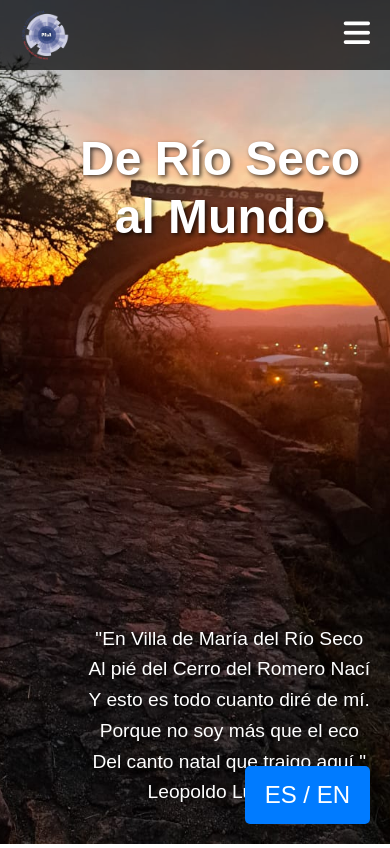
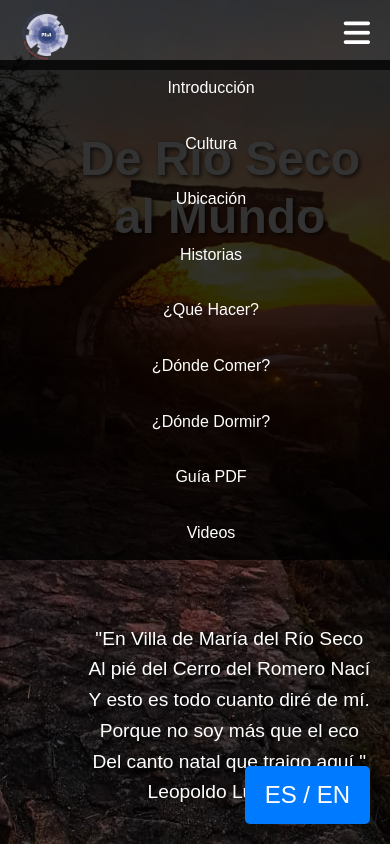
Before and after one commit to AlexanderAlmiron/FromRioSecoToTheWorld, a PHP site: page / in a window 390 px wide, after a click that opens the changed part. Shown: the top 848 px of the page. Run offline with PHP 8.4, Linux system fonts and the light colour scheme; some libraries are stand-ins or nearby versions; some web fonts are replaced.

Commit message:
arreglando bugs

```diff
--- a/css/styles.css
+++ b/css/styles.css
@@ -280,19 +280,24 @@ footer {
         background-color: rgba(0, 0, 0, 0.8);
         flex-direction: column;
         align-items: center;
-        display: none;
+        display: none; /* Ocultar el menú por defecto */
     }
 
     nav ul li {
         margin: 15px 0;
     }
+
     .checkbtn {
-        display: block;
+        display: block; /* Mostrar el ícono de hamburguesa */
         position: absolute;
         right: 20px;
         top: 10px;
     }
 
+    /* Mostrar el menú cuando el checkbox está marcado */
+    #check:checked ~ ul {
+        display: flex; /* Mostrar el menú */
+    }
     .title {
         font-size: 3rem;
     }
--- a/translate/ingles.js
+++ b/translate/ingles.js
@@ -24,6 +24,7 @@ export const ingles = `
         </ul>
     </nav>
 </header>
+
 
     <div class="title">
         <h3>From Rio seco <br> to the world</h3>
@@ -88,10 +89,8 @@ This festival, that is realized annually, is one of the most important events of
 
 <section id="ubicacion">
   <h1>Location</h1>
-    <div class="ubi">
-        <iframe
-            src="https://www.google.com/maps/embed?pb=!1m18!1m12!1m3!1d13834.394308674417!2d-63.73295472915163!3d-29.904665249106685!2m3!1f0!2f0!3f0!3m2!1i1024!2i768!4f13.1!3m3!1m2!1s0x9431a257c91bff41%3A0x1fe63a775e22c32c!2zVmlsbGEgZGUgTWFyw61hLCBDw7NyZG9iYQ!5e0!3m2!1ses-419!2sar!4v1725555133096!5m2!1ses-419!2sar"
-            referrerpolicy="no-referrer-when-downgrade"></iframe>
+    <div id="video-ubicacion" class="video-container">
+        <iframe src="https://www.youtube.com/embed/Q8qSowgVZfw?si=mU0QtrvM0OkRSipj" frameborder="0" allowfullscreen></iframe>
     </div>
     </section>
 <h1>Histories</h1>
```
Lines whose indentation alone changed are shown as unchanged.
